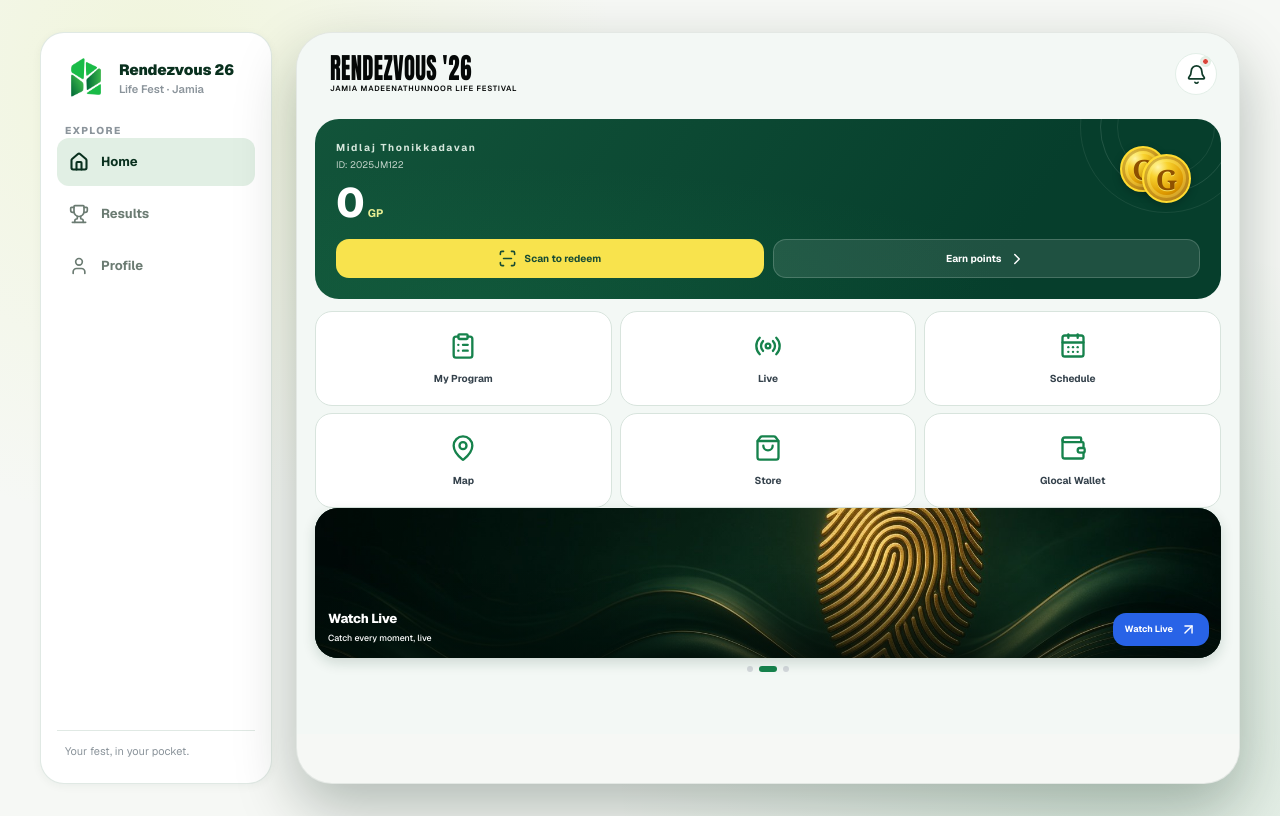
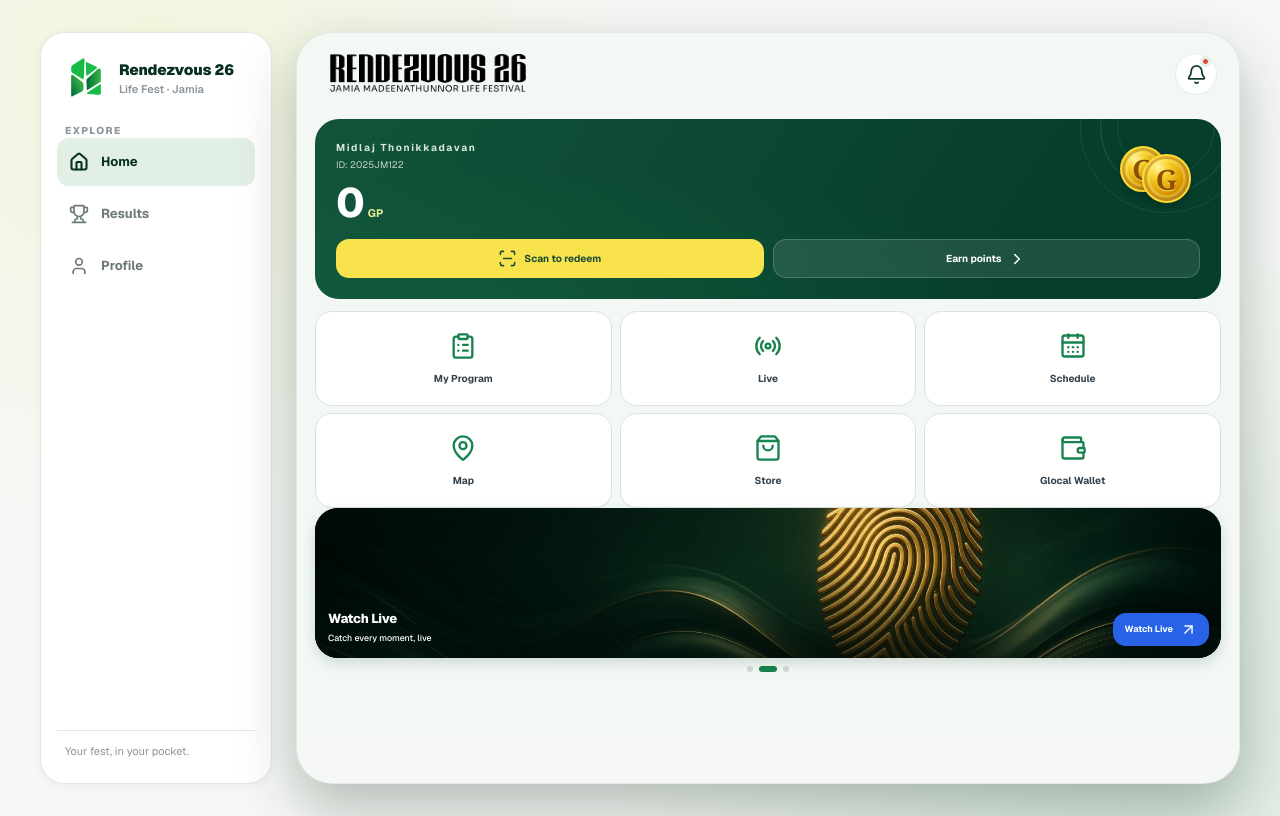
Before and after one commit to kshammas/my-next-app, a Next.js app: page /home in a window 1280 px wide. Built offline with nearby package versions, Linux system fonts and the light colour scheme.

Commit message:
Use supplied logo in participant home lockup

```diff
--- a/app/globals.css
+++ b/app/globals.css
@@ -1110,25 +1110,10 @@ svg {
   color: #050807;
 }
 
-.brand-name {
-  transform: scaleX(0.78);
-  transform-origin: left center;
-  white-space: nowrap;
-  font-family: Impact, 'Arial Narrow', sans-serif;
-  font-size: 29px;
-  font-weight: 900;
-  letter-spacing: 0.4px;
-  line-height: 0.91;
-}
-
-.brand-name span { letter-spacing: 1px; }
-
-.brand-caption {
-  margin-top: 4px;
-  white-space: nowrap;
-  font-size: 7.6px;
-  font-weight: 600;
-  letter-spacing: 0.8px;
+.brand-lockup img {
+  display: block;
+  width: 196px;
+  height: auto;
 }
 
 .header-round-button {
--- a/app/home/page.tsx
+++ b/app/home/page.tsx
@@ -213,9 +213,14 @@ function ParticipantHome({ session }: { session: Session }) {
     <AppShell showBottomNav>
       <div className="home-page" style={{ background: 'var(--page)' }}>
         <header className="home-header">
-          <div className="brand-lockup" aria-label="Rendezvous 26, Jamia Madeenathunnoor Life Festival">
-            <div className="brand-name">RENDEZVOUS <span>&apos;26</span></div>
-            <div className="brand-caption">JAMIA MADEENATHUNNOOR LIFE FESTIVAL</div>
+          <div className="brand-lockup">
+            <Image
+              src="/rend-logo-mobilesrc.png"
+              alt="Rendezvous 26 — Jamia Madeenathunoor Life Festival"
+              width={196}
+              height={40}
+              priority
+            />
           </div>
           <Link href="/notifications" className="header-round-button" aria-label="Notifications">
             <Bell size={21} strokeWidth={2} aria-hidden="true" />
```
